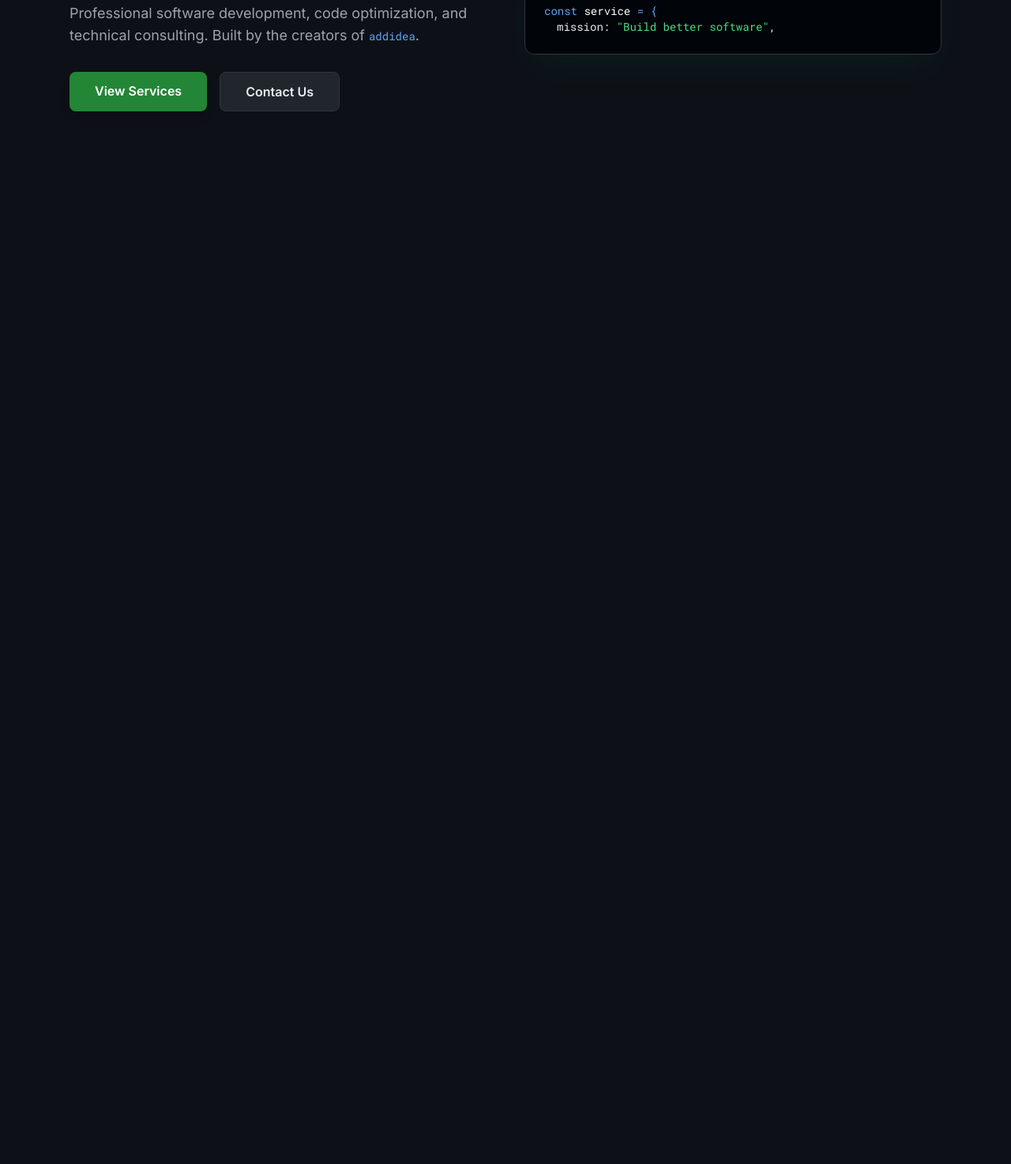
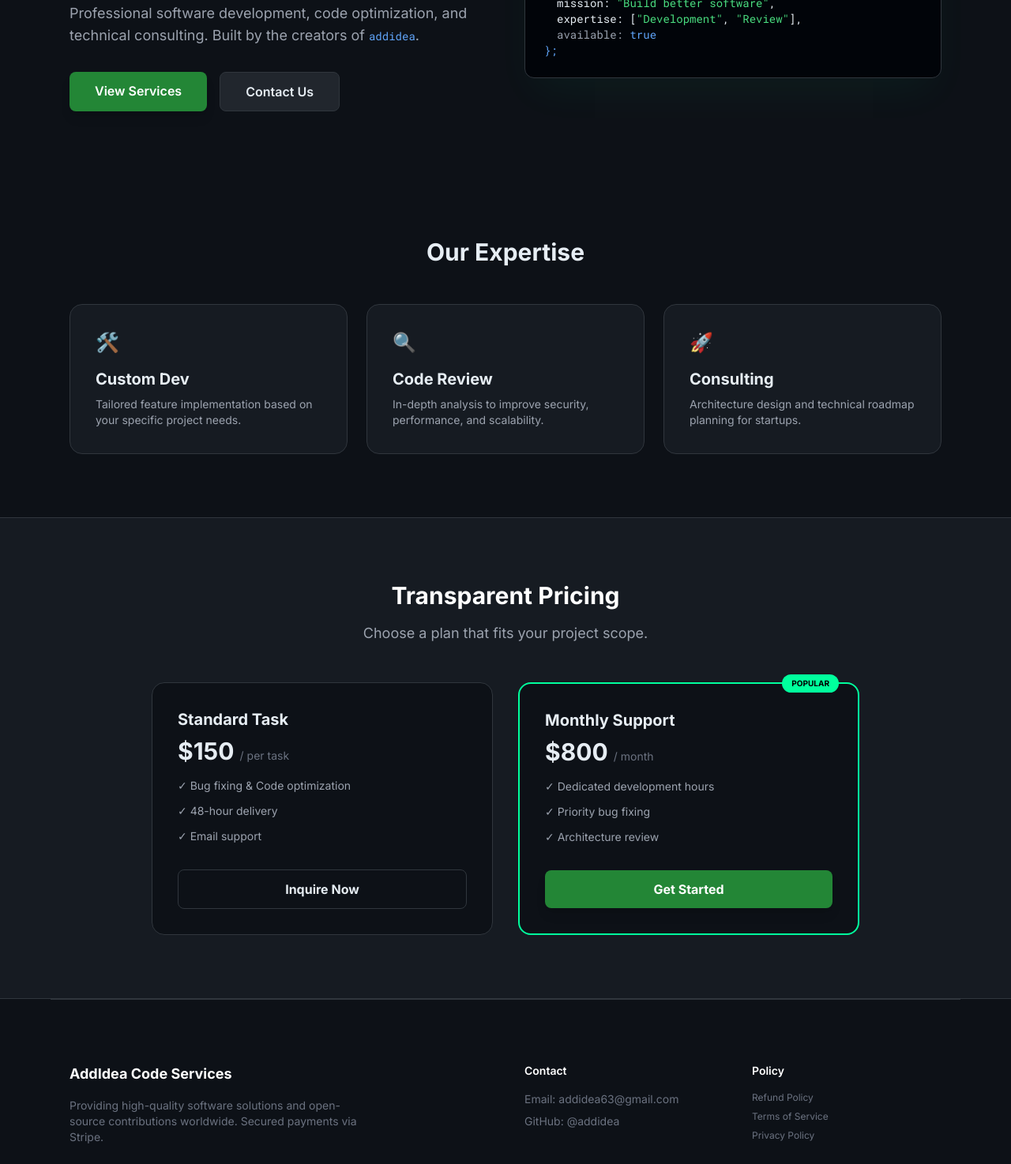
Before and after one commit to addidea/addidea.github.io, a plain HTML site: page index.html in a window 1280 px wide. Shown: the part 286-1760 px from the top of the page at 79% size. Before the commit the page ends 800 px from the top, so only its background shows below. Drawn offline with nearby package versions, Linux system fonts and the light colour scheme.

Commit message:
Update index.html

```diff
--- a/index.html
+++ b/index.html
@@ -9,7 +9,7 @@
     <style>
         body { font-family: 'Inter', sans-serif; background-color: #0D1117; color: #E6EDF3; }
         .mono { font-family: 'Roboto Mono', monospace; }
-        .github-green { color: #00ff9d; } /* 优化为你的品牌荧光绿 */
+        .github-green { color: #00ff9d; }
         .bg-github-card { background-color: #161B22; border: 1px solid #30363D; }
         .btn-glow:hover { box-shadow: 0 0 20px rgba(0, 255, 157, 0.4); }
     </style>
@@ -55,4 +55,97 @@
             <p class="text-gray-500">// Welcome to AddIdea</p>
             <p class="text-blue-400">const <span class="text-white">service</span> = {</p>
             <p class="pl-4">mission: <span class="text-green-400">"Build better software"</span>,</p>
-            <p
+            <p class="pl-4">expertise: [<span class="text-green-400">"Development"</span>, <span class="text-green-400">"Review"</span>],</p>
+            <p class="pl-4 text-gray-400">available: <span class="text-blue-400">true</span></p>
+            <p class="text-blue-400">};</p>
+        </div>
+    </header>
+
+    <section id="services" class="max-w-6xl mx-auto px-6 py-20">
+        <h2 class="text-3xl font-bold mb-12 text-center">Our Expertise</h2>
+        <div class="grid md:grid-cols-3 gap-6">
+            <div class="bg-github-card p-8 rounded-2xl hover:border-[#00ff9d]/50 transition duration-300">
+                <div class="text-2xl mb-4">🛠️</div>
+                <h3 class="text-xl font-bold mb-2">Custom Dev</h3>
+                <p class="text-gray-400 text-sm">Tailored feature implementation based on your specific project needs.</p>
+            </div>
+            <div class="bg-github-card p-8 rounded-2xl hover:border-[#00ff9d]/50 transition duration-300">
+                <div class="text-2xl mb-4">🔍</div>
+                <h3 class="text-xl font-bold mb-2">Code Review</h3>
+                <p class="text-gray-400 text-sm">In-depth analysis to improve security, performance, and scalability.</p>
+            </div>
+            <div class="bg-github-card p-8 rounded-2xl hover:border-[#00ff9d]/50 transition duration-300">
+                <div class="text-2xl mb-4">🚀</div>
+                <h3 class="text-xl font-bold mb-2">Consulting</h3>
+                <p class="text-gray-400 text-sm">Architecture design and technical roadmap planning for startups.</p>
+            </div>
+        </div>
+    </section>
+
+    <section id="pricing" class="bg-[#161B22] border-y border-[#30363D] py-20 px-6">
+        <div class="max-w-4xl mx-auto text-center">
+            <h2 class="text-3xl font-bold mb-4 text-white">Transparent Pricing</h2>
+            <p class="text-gray-400 mb-12 text-lg font-medium">Choose a plan that fits your project scope.</p>
+            <div class="grid md:grid-cols-2 gap-8">
+                <div class="bg-[#0D1117] p-8 rounded-2xl border border-[#30363D] text-left">
+                    <h3 class="text-xl font-bold mb-2">Standard Task</h3>
+                    <div class="text-3xl font-bold mb-4">$150 <span class="text-sm font-normal text-gray-500">/ per task</span></div>
+                    <ul class="text-gray-400 space-y-3 mb-8 text-sm">
+                        <li>✓ Bug fixing & Code optimization</li>
+                        <li>✓ 48-hour delivery</li>
+                        <li>✓ Email support</li>
+                    </ul>
+                    <a href="https://buy.stripe.com/28EdR8duc3nld2120E0RG00" target="_blank" class="block w-full text-center py-3 rounded-lg border border-[#30363D] hover:bg-[#30363D] transition font-bold">
+                        Inquire Now
+                    </a>
+                </div>
+                <div class="bg-[#0D1117] p-8 rounded-2xl border-2 border-[#00ff9d] text-left relative">
+                    <span class="absolute -top-3 right-6 bg-[#00ff9d] text-black text-[10px] px-3 py-1 rounded-full uppercase font-bold">Popular</span>
+                    <h3 class="text-xl font-bold mb-2">Monthly Support</h3>
+                    <div class="text-3xl font-bold mb-4">$800 <span class="text-sm font-normal text-gray-500">/ month</span></div>
+                    <ul class="text-gray-400 space-y-3 mb-8 text-sm">
+                        <li>✓ Dedicated development hours</li>
+                        <li>✓ Priority bug fixing</li>
+                        <li>✓ Architecture review</li>
+                    </ul>
+                    <a href="https://buy.stripe.com/28EdR8duc3nld2120E0RG00" target="_blank" class="block w-full text-center py-3 rounded-lg bg-[#238636] hover:bg-[#2ea44f] text-white transition font-bold shadow-lg btn-glow">
+                        Get Started
+                    </a>
+                </div>
+            </div>
+        </div>
+    </section>
+
+    <footer class="max-w-6xl mx-auto px-6 py-20 border-t border-[#30363D] text-sm text-gray-500">
+        <div class="grid md:grid-cols-4 gap-12 mb-12">
+            <div class="col-span-2">
+                <div class="text-white font-bold text-lg mb-4">AddIdea Code Services</div>
+                <p class="max-w-sm">Providing high-quality software solutions and open-source contributions worldwide. Secured payments via Stripe.</p>
+            </div>
+            <div>
+                <h4 class="text-white font-semibold mb-4">Contact</h4>
+                <ul class="space-y-2">
+                    <li>Email: addidea63@gmail.com</li>
+                    <li>GitHub: @addidea</li>
+                </ul>
+            </div>
+            <div>
+                <h4 class="text-white font-semibold mb-4">Policy</h4>
+                <ul class="space-y-2 text-xs">
+                    <li><a href="#" class="hover:underline">Refund Policy</a></li>
+                    <li><a href="#" class="hover:underline">Terms of Service</a></li>
+                    <li><a href="#" class="hover:underline">Privacy Policy</a></li>
+                </ul>
+            </div>
+        </div>
+        <div class="flex flex-col md:flex-row justify-between items-center pt-8 border-t border-[#30363D]">
+            <p>© 2026 AddIdea. All rights reserved.</p> <div class="flex items-center gap-4 mt-4 md:mt-0">
+                <a href="https://buy.stripe.com/28EdR8duc3nld2120E0RG00" target="_blank" class="hover:opacity-80 transition">
+                    <img src="https://img.shields.io/badge/Powered%20by-Stripe-blue" alt="Stripe Badge">
+                </a>
+            </div>
+        </div>
+    </footer>
+
+</body>
+</html>
```
